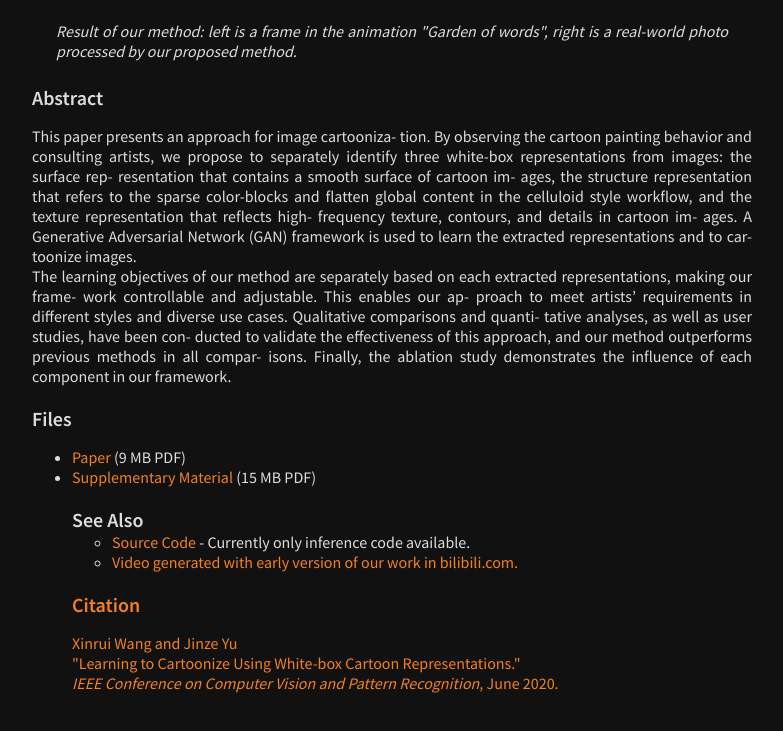
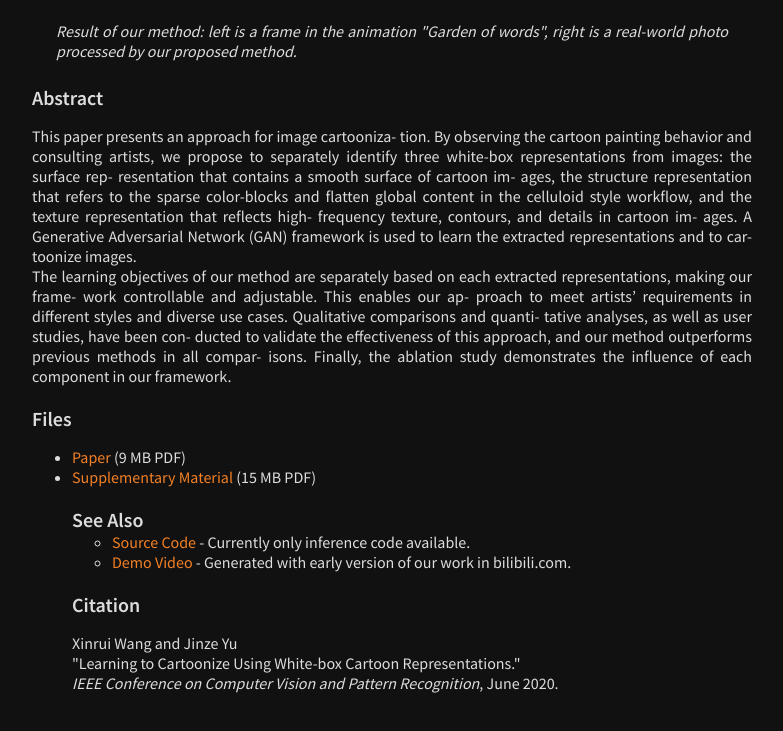
Before and after one commit to SystemErrorWang/White-box-Cartoonization, a plain HTML site: page index.html in a window 1280 px wide. Shown: the part 471-1202 px from the top of the page, without its empty margins (248-1031 px from the left). Drawn offline with Linux system fonts and the light colour scheme.

Commit message:
Update index.html

```diff
--- a/index.html
+++ b/index.html
@@ -45,7 +45,7 @@
 
 <li> <a href="https://github.com/SystemErrorWang/White-box-Cartoonization">Source Code</a> - Currently only inference code available.</li>
 
-<li> <a href="https://www.bilibili.com/video/av56708333">Video generated with early version of our work in bilibili.com.</li>
+<li> <a href="https://www.bilibili.com/video/av56708333">Demo Video</a> - Generated with early version of our work in bilibili.com.</li>
 
 
 </ul>
@@ -56,5 +56,4 @@ Xinrui Wang and Jinze Yu<br>
 <i>IEEE Conference on Computer Vision and Pattern Recognition</i>, June 2020.
 
 
-
 </body></html>
```
